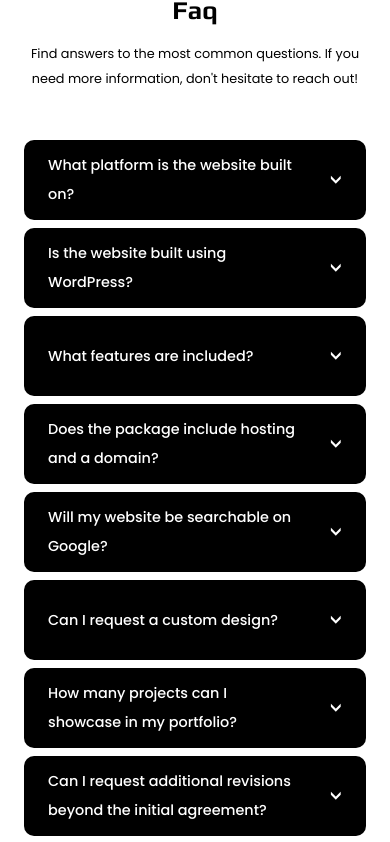
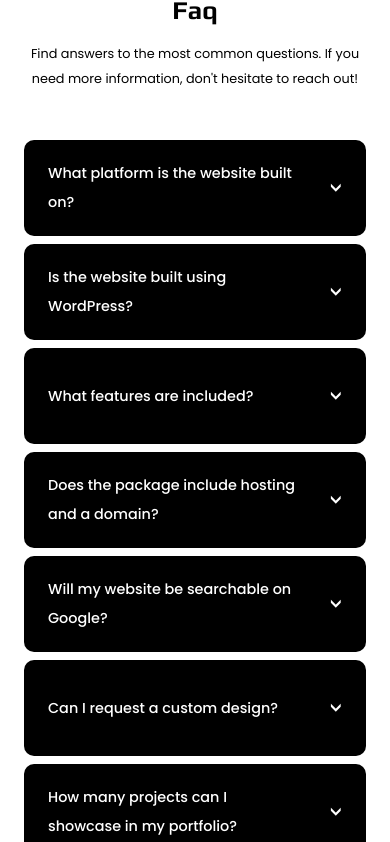
Before and after one commit to thisismeaji/portfolio, a Next.js app: page / in a window 390 px wide. Shown: the part 5953-6795 px from the top of the page. Built offline with nearby package versions, Linux system fonts and the light colour scheme.

Commit message:
fix heigh faq

```diff
--- a/src/components/section/faq/faqsection.module.css
+++ b/src/components/section/faq/faqsection.module.css
@@ -87,11 +87,11 @@
     .card h4{
         font-size: 0.9em;
         line-height: 2;
-        height: 4rem;
+        height: 5rem;
     }
 
     .card{
-        max-height: 5rem;
+        max-height: 6rem;
     }
 
 }
```
